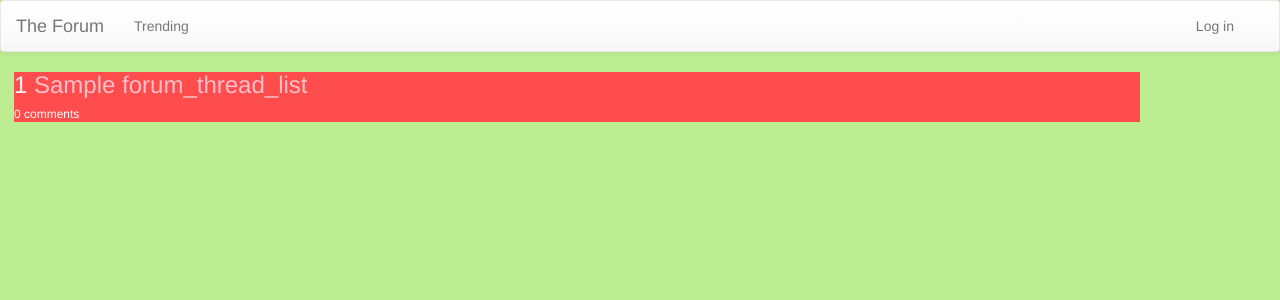
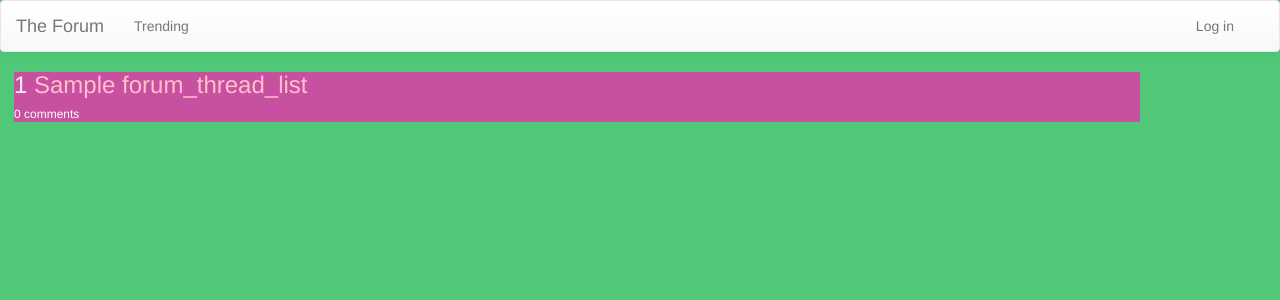
Before and after one commit to edwinc91/The-Forum, a Node server app: page / in a window 1280 px wide. Shown: the top 300 px of the page. Run offline with Node 20, Linux system fonts and the light colour scheme; tables that the repository leaves empty hold one stand-in row (values such as "Sample post"); some libraries are stand-ins or nearby versions.

Commit message:
changed color scheme

```diff
--- a/public/styles.css
+++ b/public/styles.css
@@ -1,5 +1,5 @@
 body {
-  background: #BCED91;
+  background: #50C878;
 }
 
 .form-control {
@@ -22,7 +22,7 @@ body {
 }
 
 .thread {
-  background-color: #ff4c4c;
+  background-color: #c850a0;
   /*background-color: #ff6666*/
   margin-left: 1em;
   margin-right: 10em;
@@ -107,6 +107,10 @@ h2.threadBody {
   margin-left: 0.5em;
 }
 
+a:hover {
+  text-decoration: none;
+}
+
 a.threadNameLink {
     color: black;
     text-decoration: none;
@@ -114,8 +118,6 @@ a.threadNameLink {
 
 a.threadNameLink:hover {
    color: silver;
-   text-decoration:none;
-   cursor:pointer;
 }
 
 h3.likeDisplay {
```
